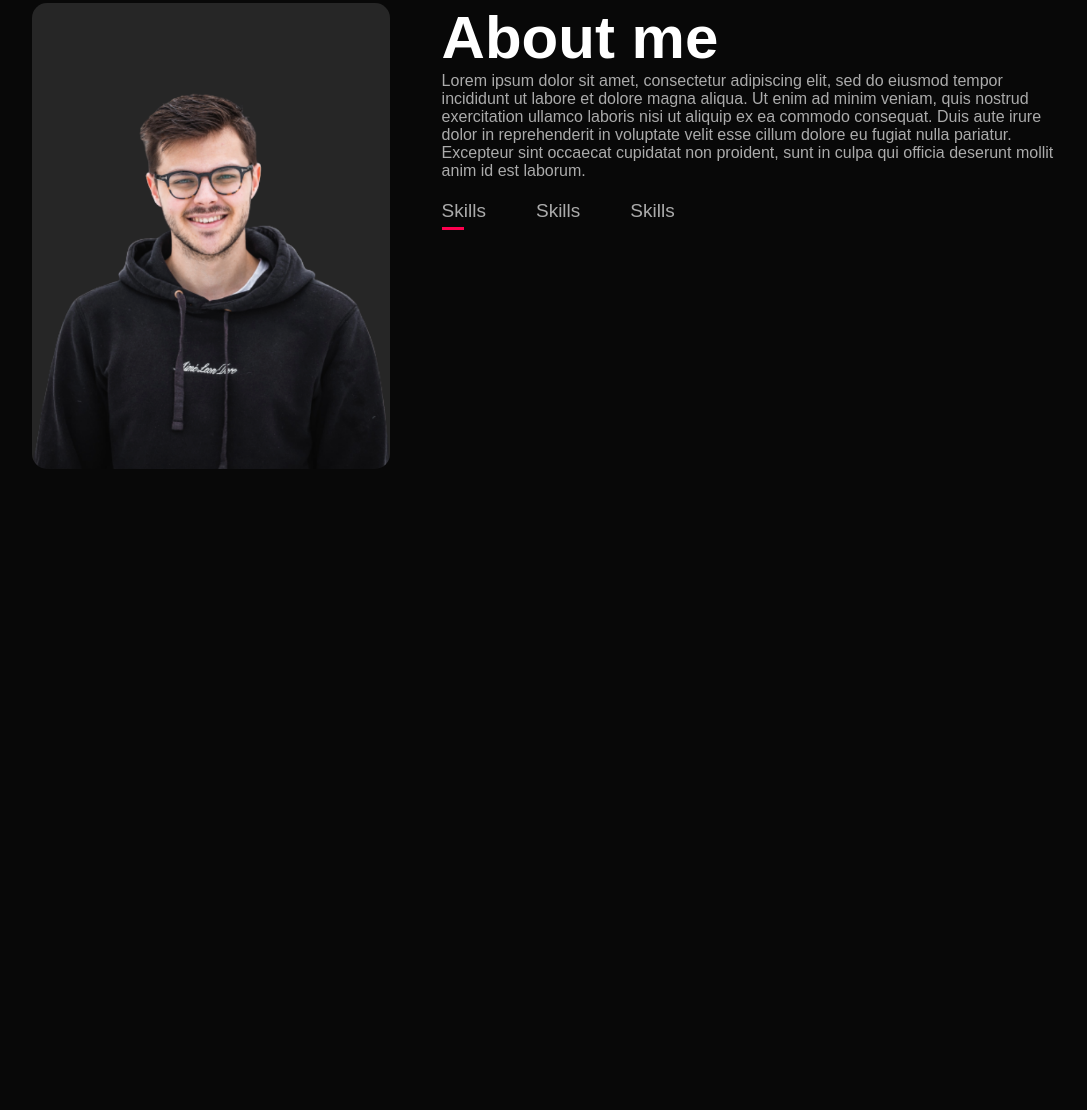
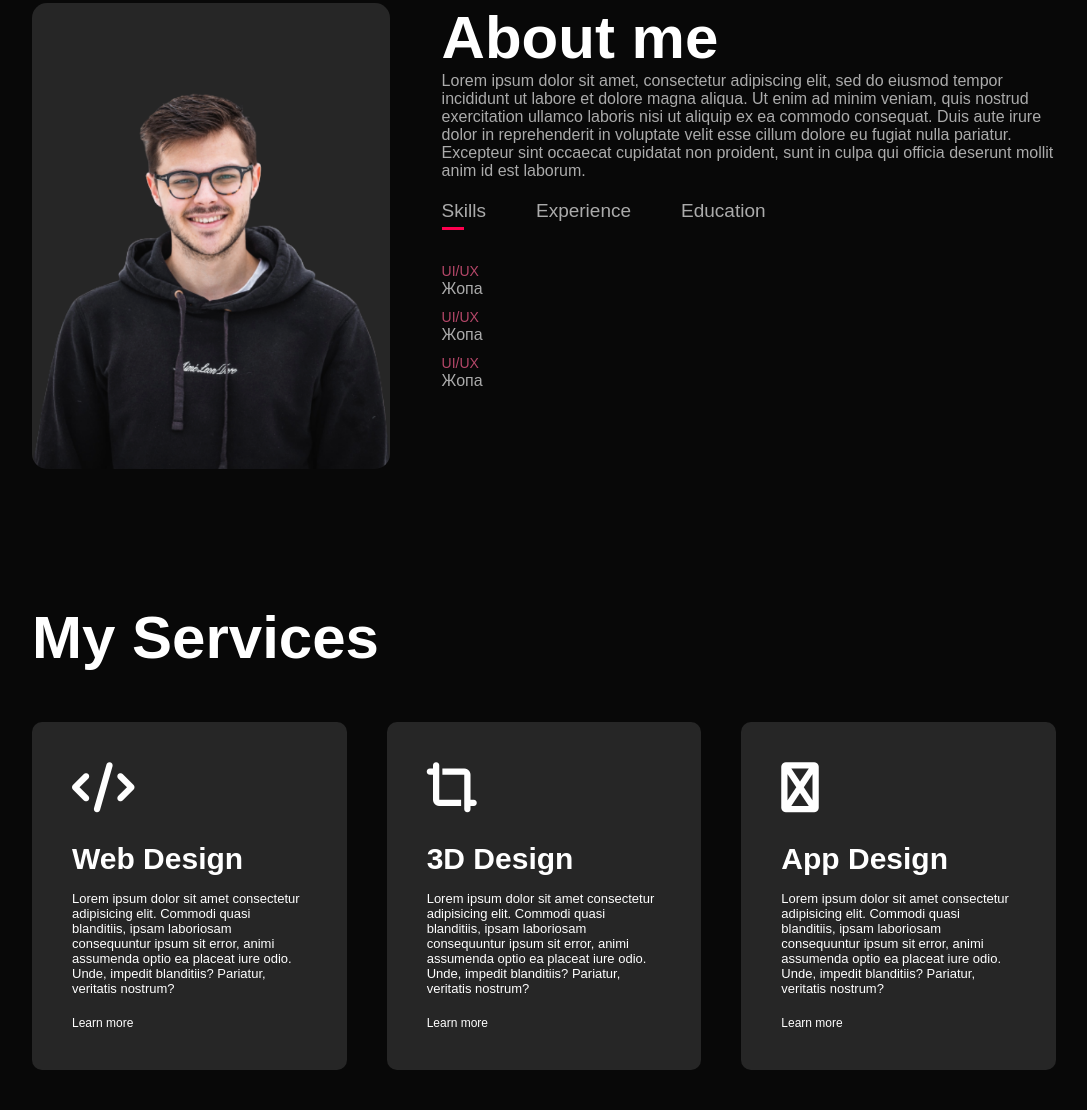
Before and after one commit to danilromas/portfolio, a plain HTML site: page index.html in a window 1280 px wide. Shown: the part 887-1997 px from the top of the page, without its empty margins (96-1183 px from the left). Before the commit the page ends 1450 px from the top, so only its background shows below. Drawn offline with Linux system fonts and the light colour scheme.

Commit message:
services

```diff
--- a/index.html
+++ b/index.html
@@ -5,6 +5,7 @@
     <meta name="viewport" content="width=device-width, initial-scale=1.0">
     <title>Personal Portfolio</title>
     <link rel="stylesheet" href="style.css"/>
+    <script src="http://kit.fontawesome.com/c4254e24a8.js" crossorigin="anonymous"></script>
 </head>
 <body>
 <div id="header">
@@ -37,15 +38,29 @@
                 <p>Lorem ipsum dolor sit amet, consectetur adipiscing elit, sed do eiusmod tempor incididunt ut labore et dolore magna aliqua. Ut enim ad minim veniam, quis nostrud exercitation ullamco laboris nisi ut aliquip ex ea commodo consequat. Duis aute irure dolor in reprehenderit in voluptate velit esse cillum dolore eu fugiat nulla pariatur. Excepteur sint occaecat cupidatat non proident, sunt in culpa qui officia deserunt mollit anim id est laborum.</p>
 
                 <div class="tab-titles">
-                    <p class="tab-links active-link">Skills</p>
-                    <p class="tab-links">Skills</p>
-                    <p class="tab-links">Skills</p>
+                    <p class="tab-links active-link" onclick="opentab('skills')">Skills</p>
+                    <p class="tab-links" onclick="opentab('experience')">Experience</p>
+                    <p class="tab-links" onclick="opentab('education')">Education</p>
                 </div>
-                <div class="tab-contents">
+                <div class="tab-contents active-tab" id="skills">
                     <ul>
                         <li><span>UI/UX</span><br>Жопа</li>
                         <li><span>UI/UX</span><br>Жопа</li>
                         <li><span>UI/UX</span><br>Жопа</li>
+                    </ul>
+                </div>
+                <div class="tab-contents" id="experience">
+                    <ul>
+                        <li><span>UI/UX</span><br>Жопа2</li>
+                        <li><span>UI/UX</span><br>Жопа2</li>
+                        <li><span>UI/UX</span><br>Жопа2</li>
+                    </ul>
+                </div>
+                <div class="tab-contents" id="education">
+                    <ul>
+                        <li><span>UI/UX</span><br>Жопа3</li>
+                        <li><span>UI/UX</span><br>Жопа3</li>
+                        <li><span>UI/UX</span><br>Жопа3</li>
                     </ul>
                 </div>
             </div>
@@ -53,5 +68,52 @@
         </div>
     </div>
 </div>
+
+
+<!---------sercives-------------->
+
+<div id="services">
+    <div class="container">
+        <h1 class="sub-title">My Services </h1>
+        <div class="services-list">
+            <div>
+                <i class="fas fa-code"></i>
+                <h2>Web Design</h2>
+                <p>Lorem ipsum dolor sit amet consectetur adipisicing elit. Commodi quasi blanditiis, ipsam laboriosam consequuntur ipsum sit error, animi assumenda optio ea placeat iure odio. Unde, impedit blanditiis? Pariatur, veritatis nostrum?</p>
+                <a href="#">Learn more</a>
+            </div>
+            <div>
+                <i class="fas fa-crop-alt"></i>
+                <h2>3D Design</h2>
+                <p>Lorem ipsum dolor sit amet consectetur adipisicing elit. Commodi quasi blanditiis, ipsam laboriosam consequuntur ipsum sit error, animi assumenda optio ea placeat iure odio. Unde, impedit blanditiis? Pariatur, veritatis nostrum?</p>
+                <a href="#">Learn more</a>
+            </div>
+            <div>
+                <i class="fas fa-app-store"></i>
+                <h2>App Design</h2>
+                <p>Lorem ipsum dolor sit amet consectetur adipisicing elit. Commodi quasi blanditiis, ipsam laboriosam consequuntur ipsum sit error, animi assumenda optio ea placeat iure odio. Unde, impedit blanditiis? Pariatur, veritatis nostrum?</p>
+                <a href="#">Learn more</a>
+            </div>
+        </div>
+    </div>
+</div>
+
+<!---------portfolio-------------->
+
+<script>
+
+    var tablinks = document.getElementsByClassName("tab-links");
+    var tabcontents = document.getElementsByClassName("tab-contents");
+    function opentab(tabname){
+        for(tablink of tablinks){
+            tablink.classList.remove("active-link");
+        }
+        for(tabcontent of tabcontents){
+            tabcontent.classList.remove("active-tab");
+        }
+        event.currentTarget.classList.add("active-link");
+        document.getElementById(tabname).classList.add("active-tab");
+    }
+</script>
 </body>
 </html>
--- a/style.css
+++ b/style.css
@@ -153,5 +153,58 @@ nav ul li a:hover::after{
 }
 
 .tab-contents{
-    display: none; 33:43
+    display: none;
 }
+
+.tab-contents.active-tab{
+    display: block;
+}
+
+/*---------sercives--------------*/
+
+#services{
+    padding: 30px 0;
+}
+
+.services-list{
+    display: grid;
+    grid-template-columns: repeat(auto-fit, minmax(250px, 1fr));
+    grid-gap: 40px;
+    margin-top: 50px;
+}
+
+.services-list div{
+
+    background: #262626;
+    padding: 40px;
+    font-size: 13px;
+    font-weight: 300;
+    border-radius: 10px;
+    transition: background 0.5s, transform 0.5s;
+}
+
+.services-list div i{
+    font-size: 50px;
+    margin-bottom: 30px;
+}
+
+.services-list div h2{
+    font-size: 30px;
+    font-weight: 50px;
+    margin-bottom: 15px;
+}
+
+.services-list div a{
+    text-decoration: none;
+    color: #fff;
+    font-size: 12px;
+    margin-top: 20px;
+    display: inline-block;
+}
+
+.services-list div:hover{
+    background: #ff004f;
+    transform: translateY(-10px);
+}
+
+/*---------portfolio--------------*/
```
